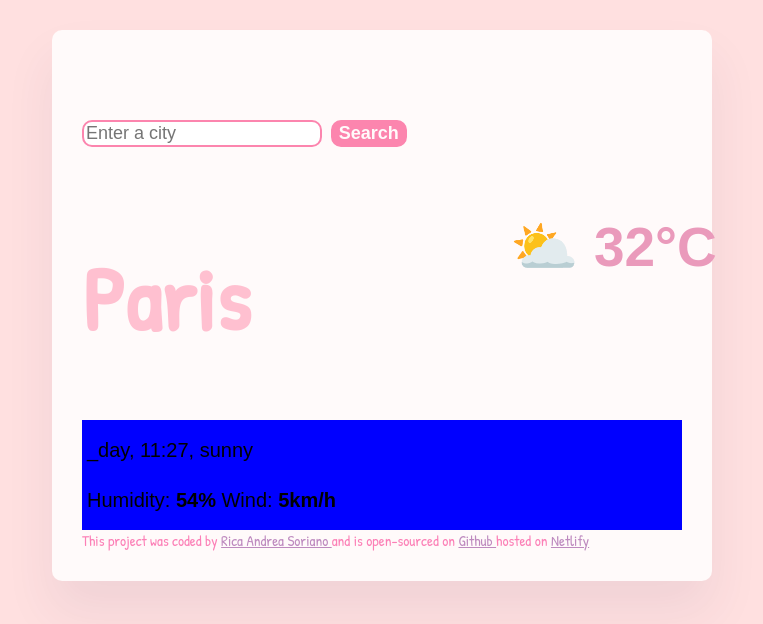
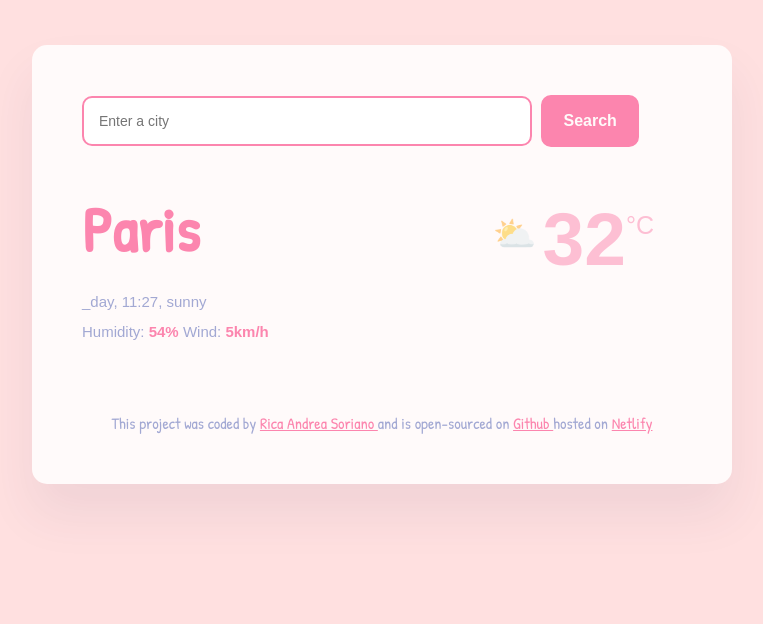
Before and after one commit to hirosmaster/boop-weather, a plain HTML site: page index.html in a window 1280 px wide. Shown: the whole page, without its empty margins (258-1021 px from the left). Drawn offline with Linux system fonts and the light colour scheme.

Commit message:
updated CSS file again
styled entire weather app section to change, color, fonts, positioning

```diff
--- a/index.html
+++ b/index.html
@@ -19,13 +19,21 @@
       </form>
     </header>
     <main>
-        <div id="current-city"> <h1>Paris</h1> </div>
-        <p class="current-details">
+        <div class ="weather-app-content">
+        <div>
+           <h1 class="current-city" id="current-city">Paris</h1>
+        <p class="current-details" id="current-details">
         _day, 11:27, sunny
         <br />
         Humidity: <strong>54%</strong> Wind: <strong>5km/h </strong>
         </p>
-      <div id="current-temp">⛅️ 32°C</div>
+        </div>
+      <div class="current-temp-container" id="current-temp">
+        <div class="temp-icon">⛅️</div>
+        <div class="temp-value">32</div>
+        <div class="temp-unit">°C</div>
+      </div>
+
     </main>
     <footer>
       This project was coded by
--- a/src/boop.css
+++ b/src/boop.css
@@ -1,80 +1,34 @@
 body {
   background: #ffe0e0;
-  font-family: "Patrick Hand", sans-serif;
+  font-family: sans-serif;
+  max-height: 450px;
 }
 
 .weather-app {
   background: #fffafa;
   max-width: 600px;
-  max-height: 500px;
   box-shadow: 0 30px 50px rgba(65, 50, 100, 0.08);
-  margin: 30px auto;
-  padding: 30px;
-  border-radius: 10px;
-}
-
-#current-city {
-  font-family: "Patrick Hand", sans-serif;
-  font-size: 45px;
-  font-weight: bolder;
-  color: #ffc0d0;
-  margin: 0;
-  padding: 0;
-}
-
-#current-temp {
-  position: fixed;
-  margin: 0;
-  padding: 0;
-  font-size: 55px;
-  left: 60%;
-  bottom: 65%;
-  font-weight: normal;
-  color: #ea9abb;
-  font-family: sans-serif;
-  font-weight: bolder;
-}
-
-.current-details {
-  margin: 0;
-  padding: 5px;
-  font-size: 20px;
-  font-family: sans-serif;
-  background: blue;
-  line-height: 2.5;
-}
-
-footer {
-  margin: 0;
-  padding: 0;
-  color: #fc7fb6;
-  font-size: 15px;
-}
-
-a {
-  color: #be8abf;
-}
-
-.search-form {
-  margin: 30px auto;
-  padding: 50px auto;
+  margin: 45px auto;
+  padding: 50px;
+  border-radius: 15px;
 }
 
 .search-input {
   font-family: sans-serif;
-  font-size: 18px;
-  margin: 30px auto;
-  padding: 10px auto;
+  font-size: 14px;
+  margin: 0 0 30px 0;
+  padding: 15px;
   border: 2px solid #fc85ae;
   border-radius: 10px;
+  width: 75%;
 }
 
 .button {
   font-family: sans-serif;
-  font-size: 18px;
+  font-size: 16px;
   font-weight: bolder;
   margin: 0 0 0 5px;
-  padding: 10px auto;
+  padding: 15px 20px;
   background: #fc85ae;
   color: #fffafa;
   border: 2px solid #fc85ae;
@@ -87,3 +41,71 @@ a {
   border: 2px solid #fc85ae;
   cursor: pointer;
 }
+
+.current-city {
+  font-size: 63px;
+  margin: 0;
+  padding: 0;
+  color: #fc85ae;
+  font-family: "Patrick Hand", sans-serif;
+}
+
+.current-details {
+  color: #a2a8d3;
+  font-size: 15px;
+  line-height: 30px;
+}
+
+footer {
+  font-family: "Patrick Hand", sans-serif;
+  margin: 20px 0 0 0;
+  text-align: center;
+  color: #a2a8d3;
+}
+
+p {
+  font-family: sans-serif;
+}
+
+strong {
+  color: #fc85ae;
+}
+
+a {
+  color: #fc85ae;
+}
+
+.weather-app-content {
+  display: flex;
+  justify-content: space-between;
+}
+
+main {
+  padding: 10px 0;
+}
+
+.current-temp-container {
+  display: flex;
+  font-family: sans-serif;
+  color: #fc85ae;
+  opacity: 50%;
+  margin-right: 28px;
+  margin-top: 10px;
+  margin-bottom: 100px;
+}
+
+.temp-value {
+  font-size: 75px;
+  font-weight: bolder;
+}
+
+.temp-icon {
+  font-size: 35px;
+  margin-top: 18px;
+  margin-right: 6px;
+}
+
+.temp-unit {
+  font-size: 25px;
+  margin-top: 15px;
+}
--- a/src/boop.js
+++ b/src/boop.js
@@ -1,5 +1,3 @@
-alert("hello");
-
 function submitSearchForm(event) {
   event.preventDefault();
   let searchInput = document.querySelector("#search-input");
@@ -8,5 +6,4 @@ function submitSearchForm(event) {
 }
 
 let searchFormElement = document.querySelector("#search-form");
-console.log(searchFormElement);
 searchFormElement.addEventListener("submit", submitSearchForm);
```
